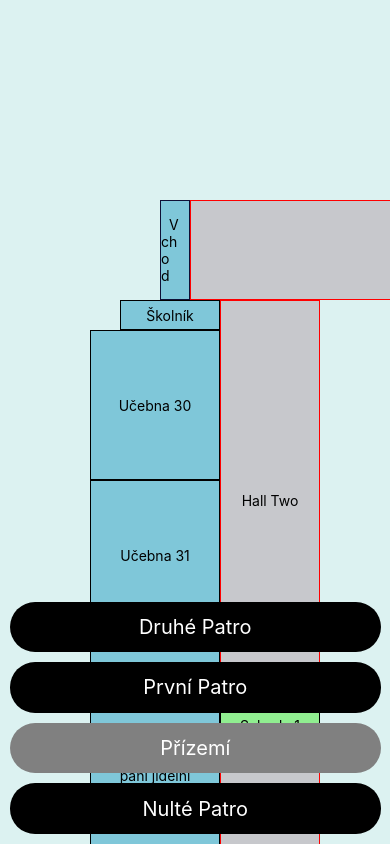
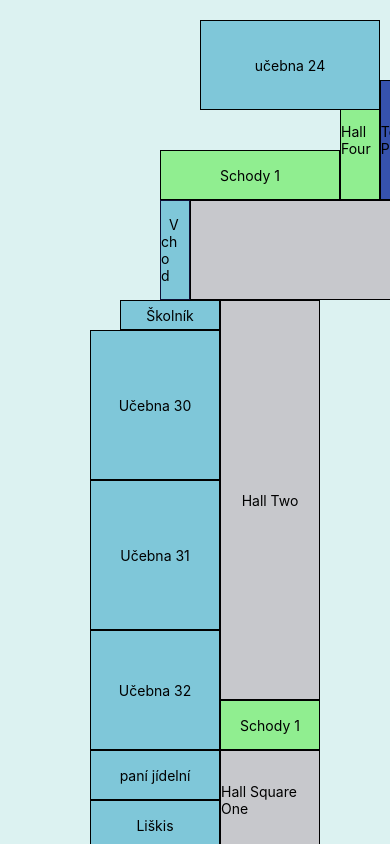
Before and after one commit to gr0nn1x/rocnikovka, a React Native app: screen / in a window 390 px wide. Built offline with nearby package versions, Linux system fonts and the light colour scheme.

Commit message:
map update, desciprtion added

```diff
--- a/App.js
+++ b/App.js
@@ -101,6 +101,12 @@ export default function App() {
                   Teacher: {selectedData.teachers}
                 </Text>
               )}
+              {selectedData && selectedData.description && (
+                <Text style={styles.descriptionText}>
+                  Popis: {selectedData.description}
+                </Text>
+              )}
+
               <View style={styles.buttonContainer}>
                 <Button title="Close" onPress={closeModal} />
               </View>
@@ -161,6 +167,10 @@ export default function App() {
 const styles = StyleSheet.create({
   container: {
     flex: 1,
+    textAlign: "center",
+    color: "black",
+    fontSize: 60,
+    fontFamily: "Kanit-Black",
   },
   content: {
     width: 1000,
@@ -195,13 +205,19 @@ const styles = StyleSheet.create({
   teacherText: {
     color: "#1035F1",
     fontSize: 18,
-    marginBottom: 10,
+    marginTop: 10,
+  },
+  descriptionText: {
+    color: "#1035F1",
+    fontSize: 18,
+    marginBottom: 0,
   },
   buttonContainer: {
     marginTop: "auto",
   },
   fixedView: {
     position: "absolute",
+    display: "none",
     bottom: 0,
     left: 0,
     right: 0,
--- a/data/groundFloorData.json
+++ b/data/groundFloorData.json
@@ -7,7 +7,8 @@
     "width": 30,
     "height": 100,
     "color": "#0F1035",
-    "bgcolor": "#7FC7D9"
+    "bgcolor": "#7FC7D9",
+    "description": "aaaaaaaaaaaaaaaaaaaaaa"
   },
   {
     "id": 2,
@@ -16,8 +17,7 @@
     "y": 200,
     "width": 600,
     "height": 100,
-    "teachers": ["Till", "Esch"],
-    "color": "red",
+    "color": "FE7A36",
     "bgcolor": "#C7C8CC"
   },
   {
@@ -27,8 +27,7 @@
     "y": 300,
     "width": 100,
     "height": 400,
-    "teachers": ["Till", "Esch"],
-    "color": "red",
+    "color": "black",
     "bgcolor": "#C7C8CC"
   },
   {
@@ -38,8 +37,7 @@
     "y": 300,
     "width": 100,
     "height": 500,
-    "teachers": ["Till", "Esch"],
-    "color": "red",
+    "color": "black",
     "bgcolor": "#C7C8CC"
   },
   {
@@ -54,12 +52,11 @@
   },
   {
     "id": 6,
-    "name": "SCODY 2",
+    "name": "Schody 2",
     "x": 90,
     "y": 570,
     "width": 130,
     "height": 120,
-    "teachers": ["Till", "Esch"],
     "bgcolor": "#7FC7D9"
   },
   {
@@ -69,8 +66,7 @@
     "y": 750,
     "width": 100,
     "height": 100,
-    "teachers": ["Till", "Esch"],
-    "color": "red",
+    "color": "black",
     "bgcolor": "#C7C8CC"
   },
   {
@@ -100,7 +96,80 @@
     "y": 800,
     "width": 130,
     "height": 50,
+    "bgcolor": "#7FC7D9"
+  },
+  {
+    "id": 11,
+    "name": "Schody 1",
+    "x": 160,
+    "y": 150,
+    "width": 180,
+    "height": 50,
+    "bgcolor": "lightgreen"
+  },
+  {
+    "id": 12,
+    "name": "Schody 3",
+    "x": 790,
+    "y": 320,
+    "width": 50,
+    "height": 100,
+    "bgcolor": "lightgreen"
+  },
+  {
+    "id": 13,
+    "name": "Schody 4",
+    "x": 690,
+    "y": 800,
+    "width": 100,
+    "height": 50,
+    "bgcolor": "lightgreen"
+  },
+  {
+    "id": 14,
+    "name": "Hall Four",
+    "x": 340,
+    "y": 80,
+    "width": 40,
+    "height": 120,
+    "bgcolor": "lightgreen"
+  },
+  {
+    "id": 15,
+    "name": "Toalety Pánské",
+    "x": 380,
+    "y": 80,
+    "width": 50,
+    "height": 120,
+    "bgcolor": "#3652AD"
+  },
+  {
+    "id": 16,
+    "name": "Kabinet TV",
+    "x": 500,
+    "y": 140,
+    "width": 40,
+    "height": 60,
+    "bgcolor": "#7E2553"
+  },
+  {
+    "id": 17,
+    "name": "Tělocvična",
+    "x": 540,
+    "y": 20,
+    "width": 180,
+    "height": 180,
+    "bgcolor": "#7FC7D9"
+  },
+  {
+    "id": 100,
+    "name": "učebna 24",
+    "x": 200,
+    "y": 20,
+    "width": 180,
+    "height": 90,
     "teachers": ["Till", "Esch"],
+    "description": "supa seret roomka",
     "bgcolor": "#7FC7D9"
   },
   {
--- /dev/null
+++ b/react-native.config.js
@@ -0,0 +1,3 @@
+module.exports = {
+    assets: ['./assets/fonts'],
+  };
```
Also changed, not shown: assets/fonts/Kanit-Black.ttf (added).
